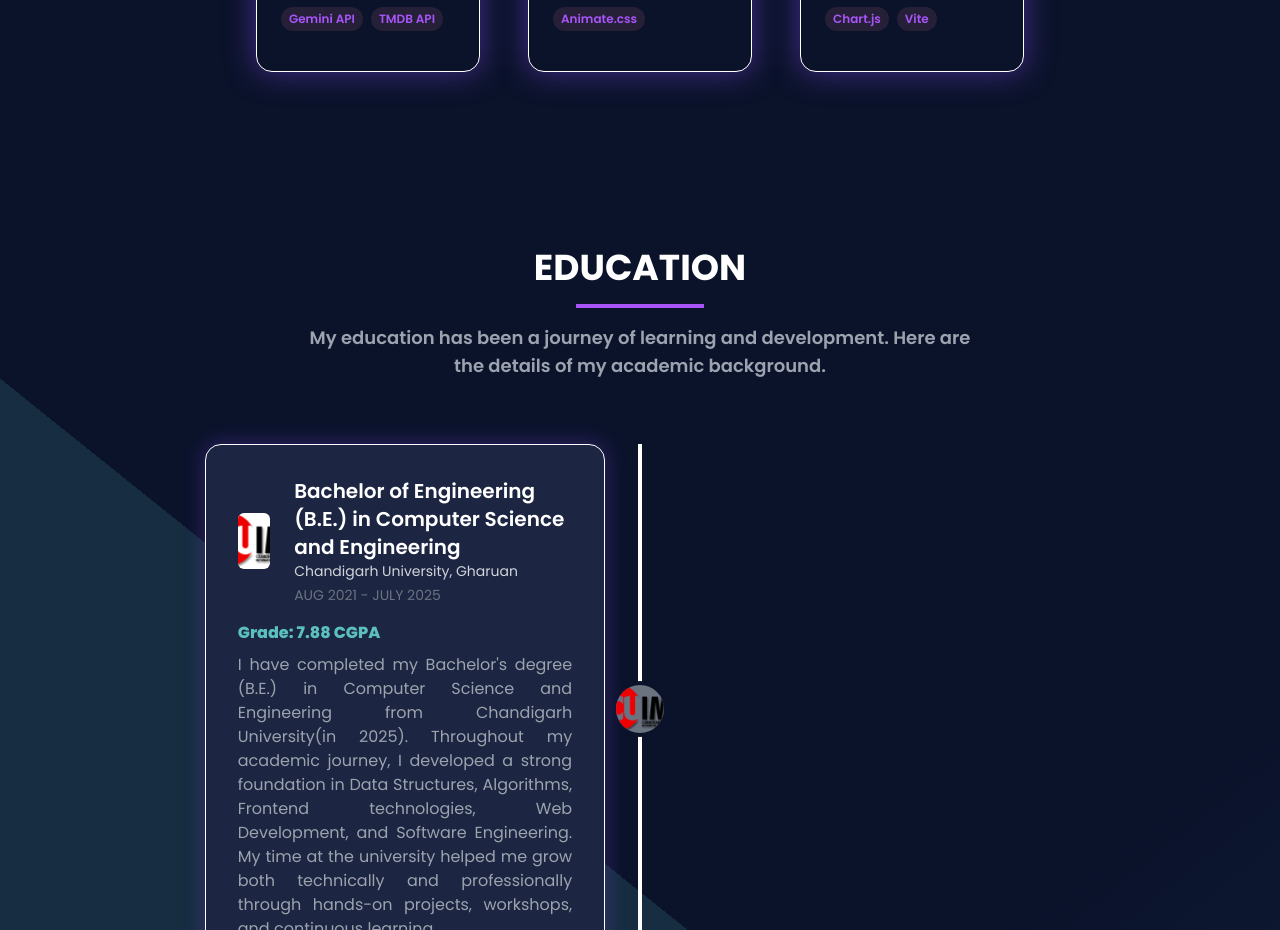
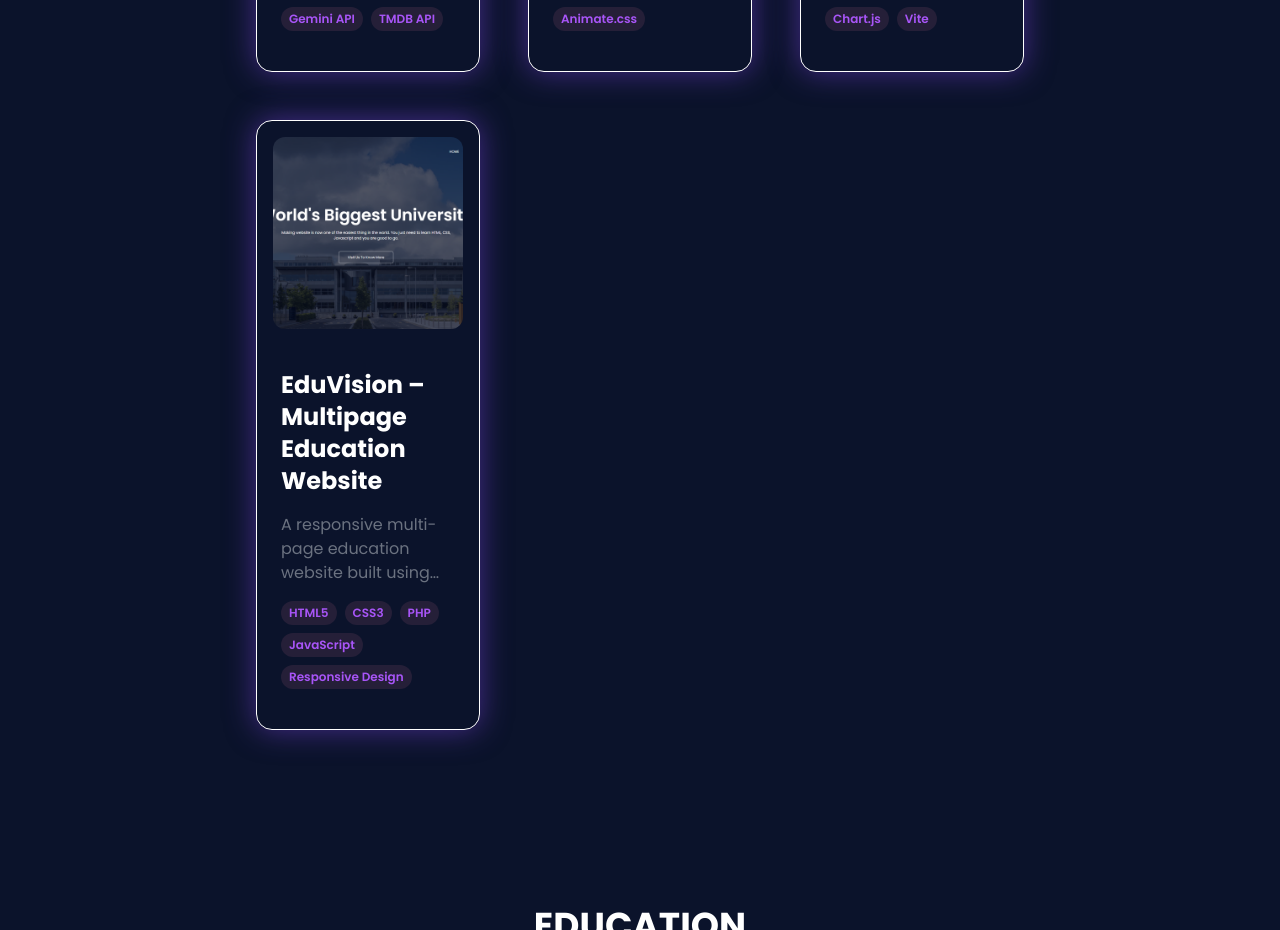
Before and after one commit to PrasunPrabhat/Prasun_Prabhat-PortFolioDev, a React (Vite) app: page / in a window 1280 px wide. Shown: the part 4040-4970 px from the top of the page. Built offline with nearby package versions, Linux system fonts and the light colour scheme.

Commit message:
One Project Added

```diff
--- a/src/Constants.js
+++ b/src/Constants.js
@@ -42,7 +42,7 @@ import scpschool from "./assets/education_logo/scpschool.png";
 import MovieAPP from "./assets/work_logo/MovieAPP1.png";
 import ReduxAPP from "./assets/work_logo/ReduxAPP.png";
 import MEARNAPP from "./assets/work_logo/MEARNAPP.png";
-
+import EDUAPP from "./assets/work_logo/EducationsApp.png";
 
 export const SkillsInfo = [
   {
@@ -240,8 +240,19 @@ export const projects = [
       "Chart.js",
       "Vite",
     ],
-    github: "https://github.com/PrasunPrabhat/Start-Journey-MERN-Expense-Tracker-Project",
+    github:
+      "https://github.com/PrasunPrabhat/Start-Journey-MERN-Expense-Tracker-Project",
     webapp: "https://expense-tracker-cbnz.onrender.com/",
   },
-
+  {
+    id: 3,
+    title: "EduVision – Multipage Education Website",
+    description:
+      "A responsive multi-page education website built using PHP and modern HTML/CSS. Includes pages like Home, About, Courses, Blog, and Contact. The contact page is connected to backend email functionality using PHP mail.",
+    image: EDUAPP,
+    tags: ["HTML5", "CSS3", "PHP", "JavaScript", "Responsive Design"],
+    github:
+      "https://github.com/PrasunPrabhat/EDUCATIONS-WEBSITE",
+    webapp: "https://educations-website.vercel.app/",
+  },
 ];
```
Also changed, not shown: src/assets/work_logo/EducationsApp.png (added).
